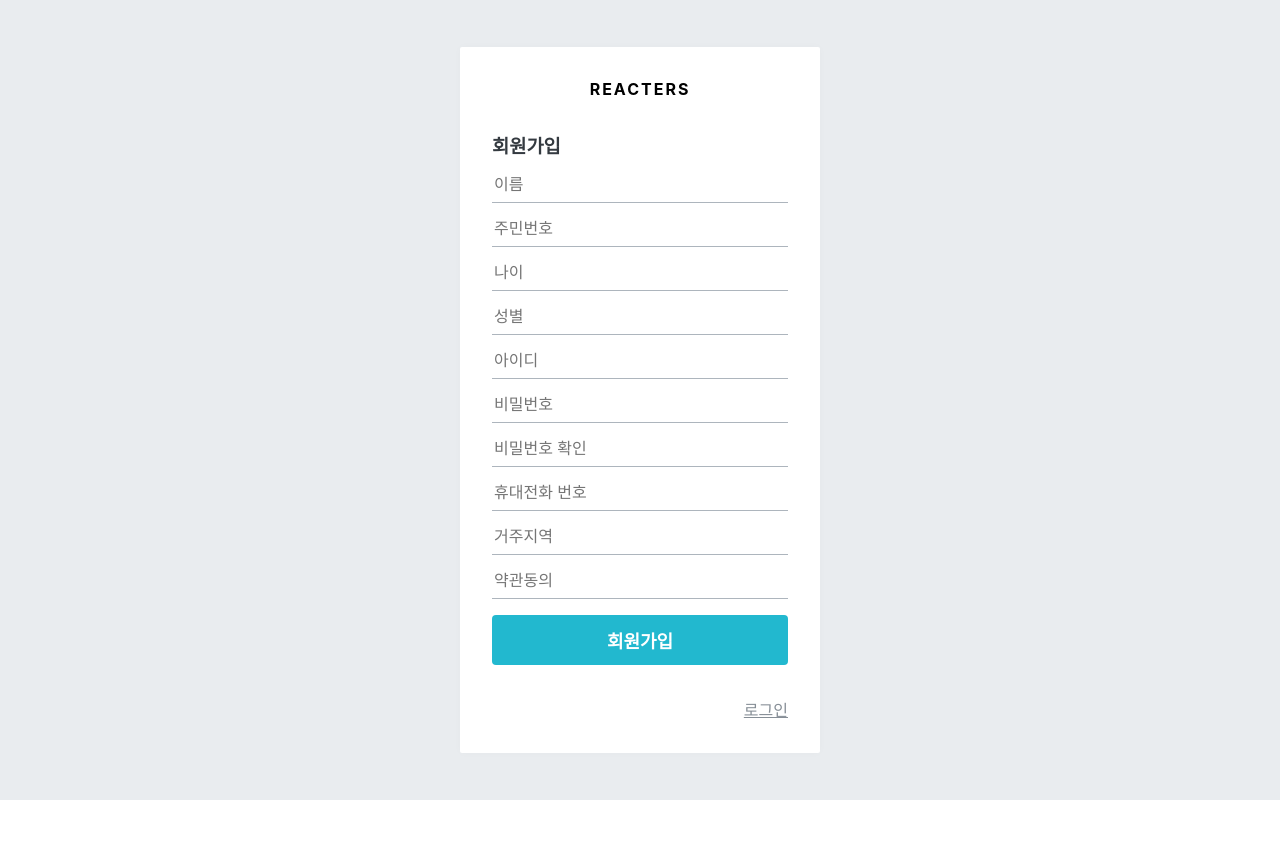
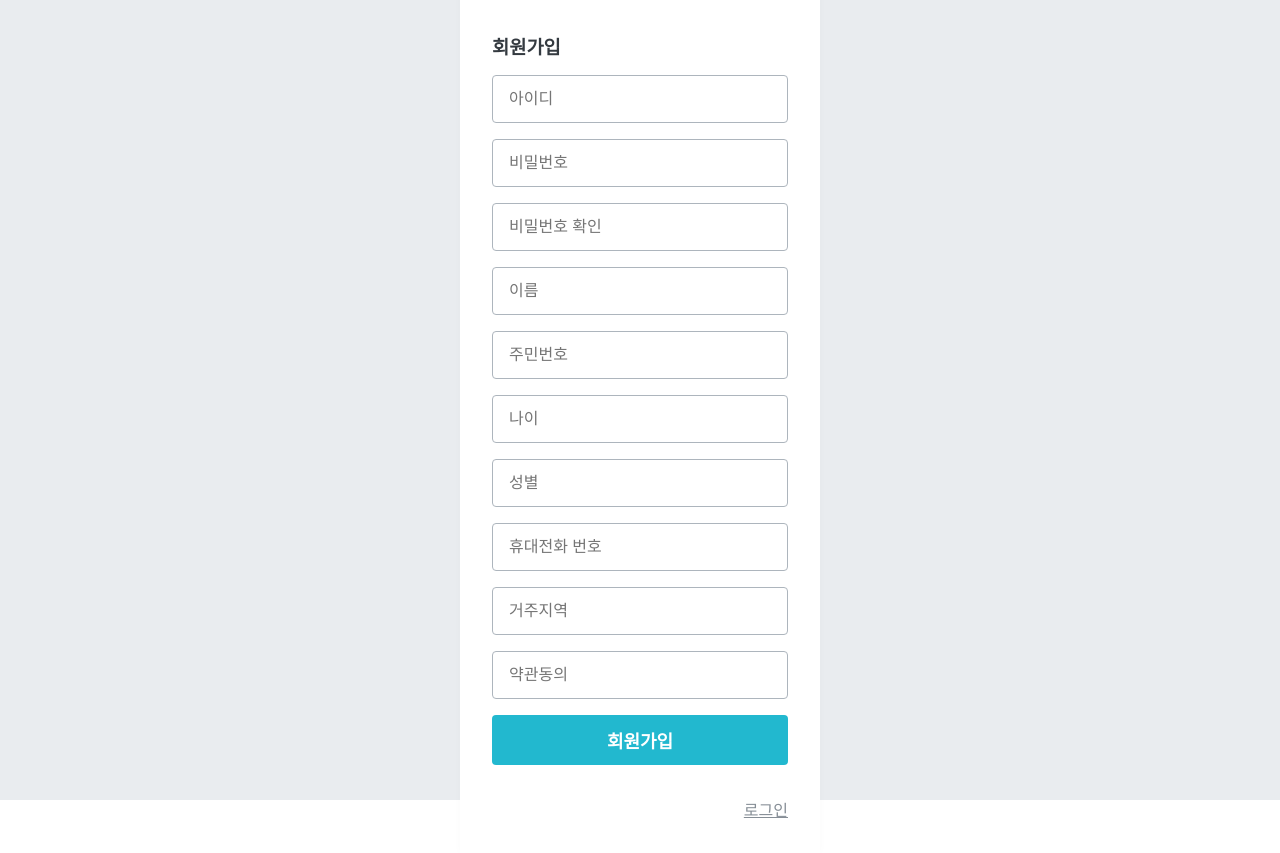
Before and after one commit to merong245/vaccine-reservation, a React (Create React App) app in the folder frontend/: page /register in a window 1280 px wide. Before the commit the page ends 800 px from the top, so only its background shows below. Built offline with nearby package versions, Linux system fonts and the light colour scheme.

Commit message:
update input box

```diff
--- a/frontend/src/components/auth/AuthForm.js
+++ b/frontend/src/components/auth/AuthForm.js
@@ -21,14 +21,15 @@ const AuthFormBlock = styled.div`
  */
 const StyledInput = styled.input`
   font-size: 1rem;
-  border: none;
-  border-bottom: 1px solid ${palette.gray[5]};
-  padding-bottom: 0.5rem;
+  border-radius: 4px;
+  border: 1px solid ${palette.gray[5]};
   outline: none;
+  height: 3rem;
   width: 100%;
+  padding: 1rem;
   &:focus {
     color: $oc-teal-7;
-    border-bottom: 1px solid ${palette.gray[7]};
+    border: 1px solid ${palette.gray[7]};
   }
   & + & {
     margin-top: 1rem;
@@ -36,7 +37,7 @@ const StyledInput = styled.input`
 `;
 
 /**
- * 폼 하단에 로그인 혹은 회원가입 링크를 보여줌
+ * 폼 하단의 로그인/회원가입 링크
  */
 const Footer = styled.div`
   margin-top: 2rem;
@@ -60,7 +61,7 @@ const textMap = {
 };
 
 /**
- * 에러를 보여줍니다
+ * 에러
  */
 const ErrorMessage = styled.div`
   color: red;
@@ -75,38 +76,6 @@ const AuthForm = ({ type, form, onChange, onSubmit, error }) => {
     <AuthFormBlock>
       <h3>{text}</h3>
       <form onSubmit={onSubmit}>
-        {type === 'register' && (
-          <>
-            <StyledInput
-              name="name"
-              placeholder="이름"
-              type="name"
-              onChange={onChange}
-              value={form.name}
-            />
-            <StyledInput
-              name="registration_number"
-              placeholder="주민번호"
-              type="registration_number"
-              onChange={onChange}
-              value={form.registration_number}
-            />
-            <StyledInput
-              name="age"
-              placeholder="나이"
-              type="age"
-              onChange={onChange}
-              value={form.age}
-            />
-            <StyledInput
-              name="sex"
-              placeholder="성별"
-              type="sex"
-              onChange={onChange}
-              value={form.sex}
-            />
-          </>
-        )}
         <StyledInput
           autoComplete="id"
           name="id"
@@ -133,23 +102,48 @@ const AuthForm = ({ type, form, onChange, onSubmit, error }) => {
               value={form.passwordConfirm}
             />
             <StyledInput
+              name="name"
+              placeholder="이름"
+              onChange={onChange}
+              value={form.name}
+            />
+            <StyledInput
+              name="registration_number"
+              placeholder="주민번호"
+              type="registration_number"
+              onChange={onChange}
+              value={form.registration_number}
+            />
+            <StyledInput
+              name="age"
+              placeholder="나이"
+              type="number"
+              min="1"
+              max="150"
+              onChange={onChange}
+              value={form.age}
+            />
+            <StyledInput
+              name="sex"
+              placeholder="성별"
+              onChange={onChange}
+              value={form.sex}
+            />
+            <StyledInput
               name="phone_number"
               placeholder="휴대전화 번호"
-              type="phone_number"
               onChange={onChange}
               value={form.phone_number}
             />
             <StyledInput
               name="residence"
               placeholder="거주지역"
-              type="residence"
               onChange={onChange}
               value={form.residence}
             />
             <StyledInput
               name="terms"
               placeholder="약관동의"
-              type="terms"
               onChange={onChange}
               value={form.terms}
             />
--- a/frontend/src/containers/auth/LoginForm.js
+++ b/frontend/src/containers/auth/LoginForm.js
@@ -12,7 +12,7 @@ const LoginForm = ({ history }) => {
     form: auth.login,
     auth: auth.auth,
     authError: auth.authError,
-    //    user: user.user,
+    user: user.user,
   }));
 
   // 인풋 변경 이벤트 핸들러
@@ -31,7 +31,7 @@ const LoginForm = ({ history }) => {
   const onSubmit = (e) => {
     e.preventDefault();
     const { id, password } = form;
-    //    dispatch(login({ username, password }));
+    dispatch(login({ id, password }));
   };
 
   // 컴포넌트 렌더링 시 form 초기화
```
